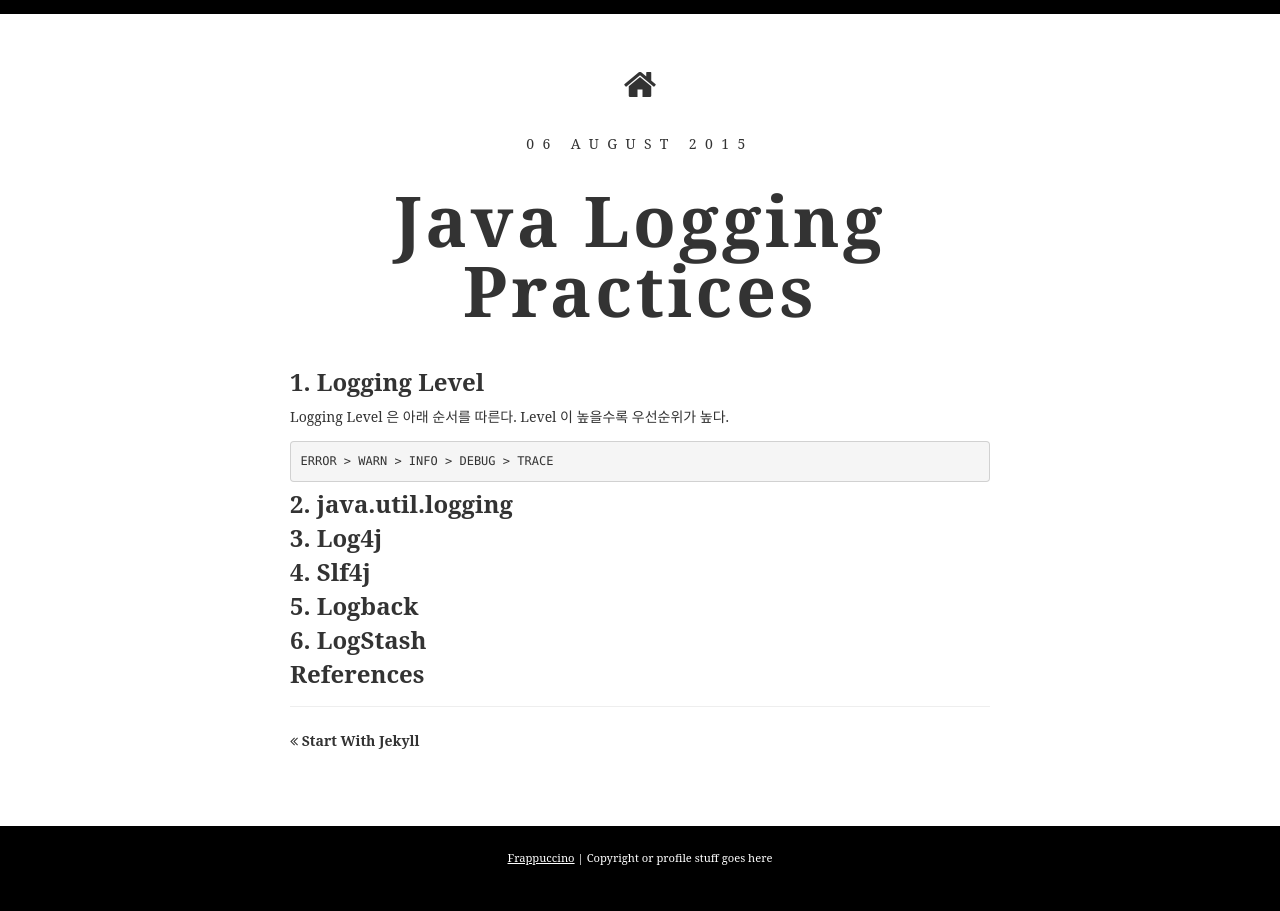
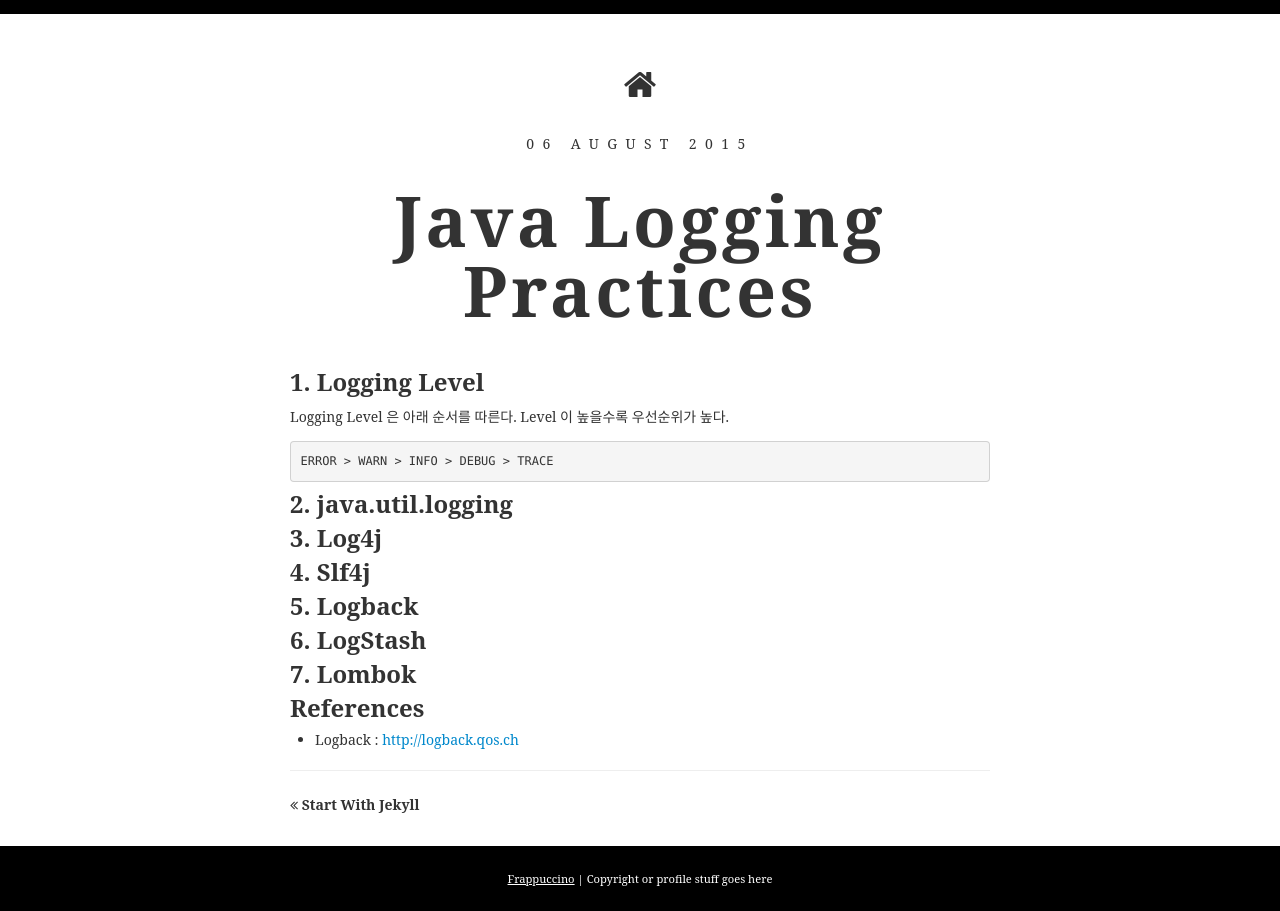
Before and after one commit to carpenta/carpenta.github.io, a Jekyll site: the page built from _posts/2015-08-06-Java-Logging-Practices.md, in a window 1280 px wide. Built offline with Jekyll 4.4.1, drawn with Linux system fonts in a browser that asks for light colours; some web fonts are replaced.

Commit message:
update logging post

```diff
--- a/_posts/2015-08-06-Java-Logging-Practices.md
+++ b/_posts/2015-08-06-Java-Logging-Practices.md
@@ -6,10 +6,24 @@ Logging Level 은 아래 순서를 따른다. Level 이 높을수록 우선순
 
 	ERROR > WARN > INFO > DEBUG > TRACE
 
+
 ### 2. java.util.logging
+
+
 ### 3. Log4j
+
+
 ### 4. Slf4j
+
+
 ### 5. Logback
+
+
 ### 6. LogStash
 
+
+### 7. Lombok
+
+
 ### References
+- Logback : [http://logback.qos.ch](http://logback.qos.ch/)
```
Also changed, not shown: 1 other file.
